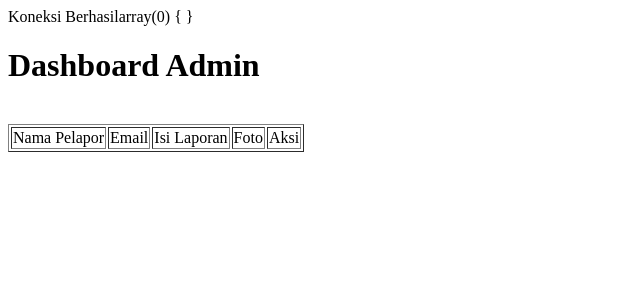
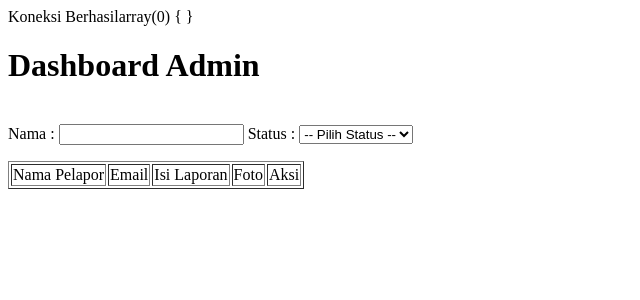
Before and after one commit to bagusmukti/Project-UAS, a PHP site: page /dashboard_admin.php in a window 1280 px wide. Shown: the top 300 px of the page, without its empty margins (0-640 px from the left). Run offline with PHP 8.4, Linux system fonts and the light colour scheme; data that the repository does not hold is empty.

Commit message:
Dashboard admin : nambah form searching

```diff
--- a/pages/admin/dashboard_admin.php
+++ b/pages/admin/dashboard_admin.php
@@ -12,7 +12,7 @@ $types = '';
 
 if (!empty($search_nama)) {
     $query .= " AND nama LIKE ?";
-    $params[] = "%$search_nama";
+    $params[] = "%$search_nama%";
     $types .= 's';
 }
 
@@ -51,6 +51,18 @@ var_dump($complaints); // Debug, ngko hapus
 <body>
     <h1>Dashboard Admin</h1>
     <br>
+    <form action="" method="get">
+        <label for="search_nama">Nama : </label>
+        <input type="text" name="search_nama" id="search_nama">
+
+        <label for="search_status">Status :</label>
+        <select name="search_status" id="search_status">
+            <option value="">-- Pilih Status --</option>
+            <option value="menunggu">Menunggu</option>
+            <option value="diproses">Diproses</option>
+            <option value="selesai">Selesai</option>
+        </select>
+    </form>
     <table border="1">
         <tr>
             <td>Nama Pelapor</td>
```
